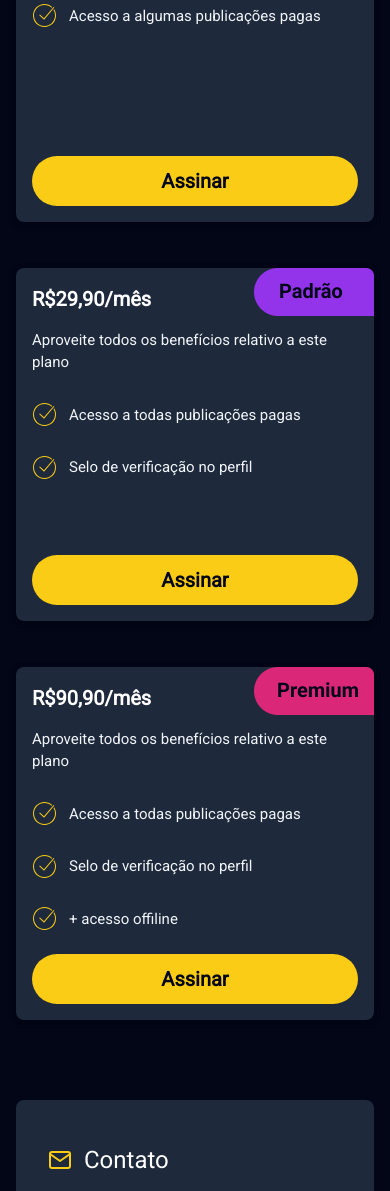
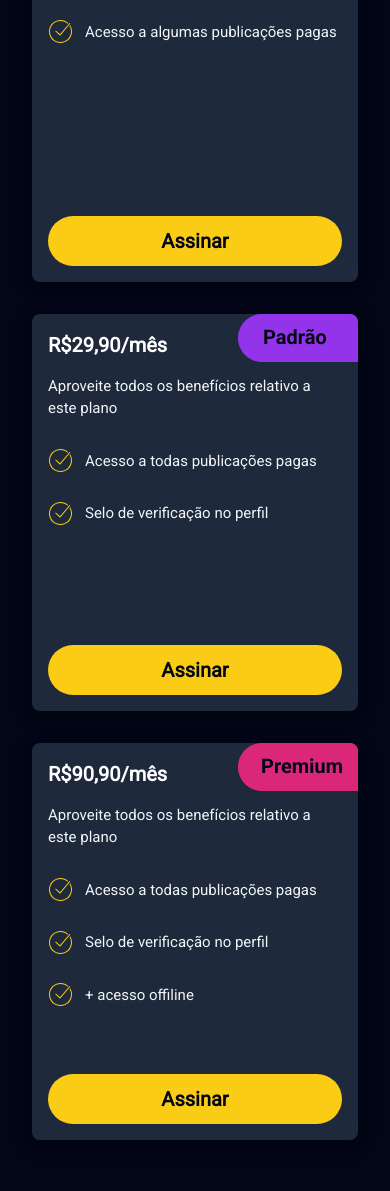
Before and after one commit to AlvaroSena/projeto-2, a plain HTML site: page index.html in a window 390 px wide. Shown: the part 1185-2376 px from the top of the page. Drawn offline with nearby package versions, Linux system fonts and the light colour scheme.

Commit message:
fixed cards responsiveness using w3-row class

```diff
--- a/index.html
+++ b/index.html
@@ -89,8 +89,9 @@
 
     <section id="plans">
       <h1 class="h1-plans">Planos para Assinatura</h1>
-      <div class="d-grid">
-        <div class="w3-card card">
+      <div class="w3-row" style="max-width: 1120px; margin: 0 auto;">
+        <div class="w3-container w3-third">
+          <div class="w3-card-4 card">
             <div class=" header-plans">
               <h4>Free</h4>
               <img src="assets/basic.png" alt="" class="card-img">
@@ -110,8 +111,10 @@
               <button class="w3-btn w3-round-xxlarge btn-subscription">Assinar</button>
             </div>
           </div>
+        </div>
 
-        <div class="w3-card card">
+        <div class="w3-container w3-third">
+          <div class="w3-card-4 card">
             <div class="header-plans">
               <h4>R$29,90/mês</h4>
               <img src="assets/default.png" alt="" class="card-img">
@@ -139,9 +142,11 @@
               <button class="w3-btn w3-round-xxlarge btn-subscription">Assinar</button>
             </div>
           </div>
+        </div>
 
+        <div class="w3-container w3-third">
           <!-- Plano premium  -->
-        <div class="w3-card card">
+          <div class="w3-card-4 card">
             <div class="header-plans">
               <h4>R$90,90/mês</h4>
               <img src="assets/premium.png" alt="" class="card-img">
@@ -178,6 +183,9 @@
               <button class="w3-btn w3-round-xxlarge btn-subscription">Assinar</button>
             </div>
           </div>
+        </div>
+
+
       </div>
     </section>
 
--- a/style.css
+++ b/style.css
@@ -1,5 +1,21 @@
 
 body,h1,h2,h3,h4,h5,h6 {font-family: Roboto, sans-serif;}
+
+:root {
+  --background: #020617;
+  --divider: #0F172A;
+  --text: #F1F5F9;
+  --card: #1E293B;
+
+  --pure-white: #FFFF;
+  --yellow: #FACC15;
+  --purple: #9333EA;
+  --pink: #DB2777;
+}
+
+.w3-third {
+  padding: 16px !important;
+}
 
 body {
   background: var(--background);
@@ -183,18 +199,6 @@ li {
   margin: 0 auto;
 }
 
-:root {
-  --background: #020617;
-  --divider: #0F172A;
-  --text: #F1F5F9;
-  --card: #1E293B;
-
-  --pure-white: #FFFF;
-  --yellow: #FACC15;
-  --purple: #9333EA;
-  --pink: #DB2777;
-}
-
 #plans {
   margin: 80px 0;
 }
@@ -205,7 +209,7 @@ li {
   font-weight: bold;
 }
 
-.d-grid{
+/* .d-grid{
   max-width: 1120px;
   margin: 0 auto;
   display: grid;
@@ -217,7 +221,7 @@ li {
   .d-grid {
     grid-template-columns: 1fr;
   }
-}
+} */
 
 .card{
   background-color: var(--card);
@@ -264,7 +268,7 @@ li {
 }
 
 .card-labels-group {
-  height: 166px;
+  height: 210px;
 }
 
 .form-container {
```
Lines whose indentation alone changed are shown as unchanged.
